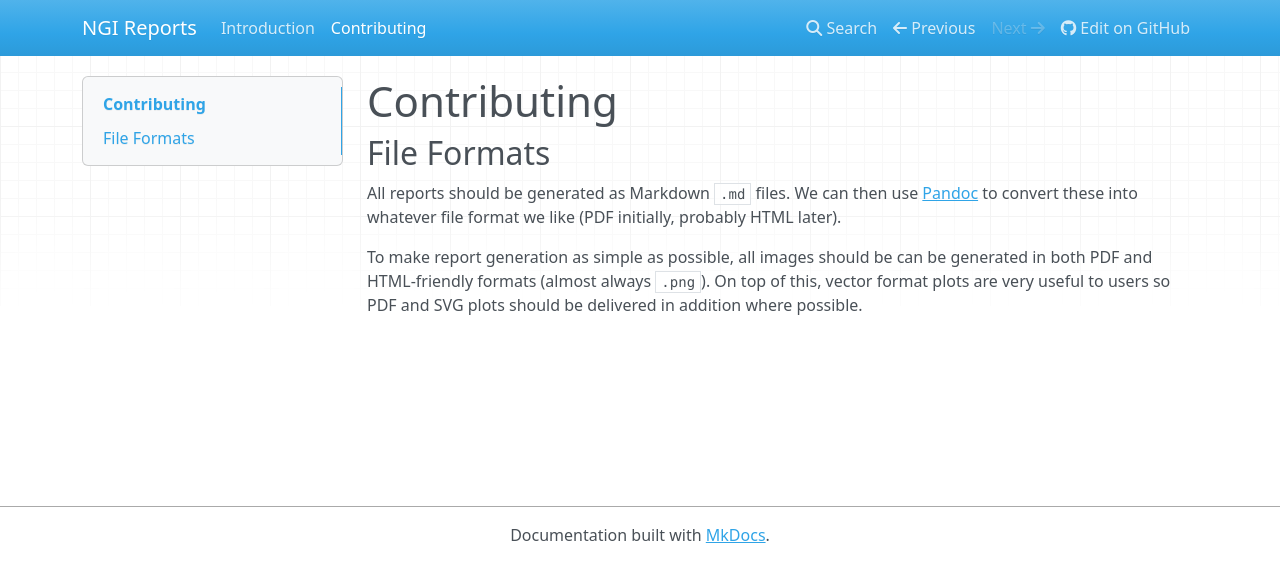
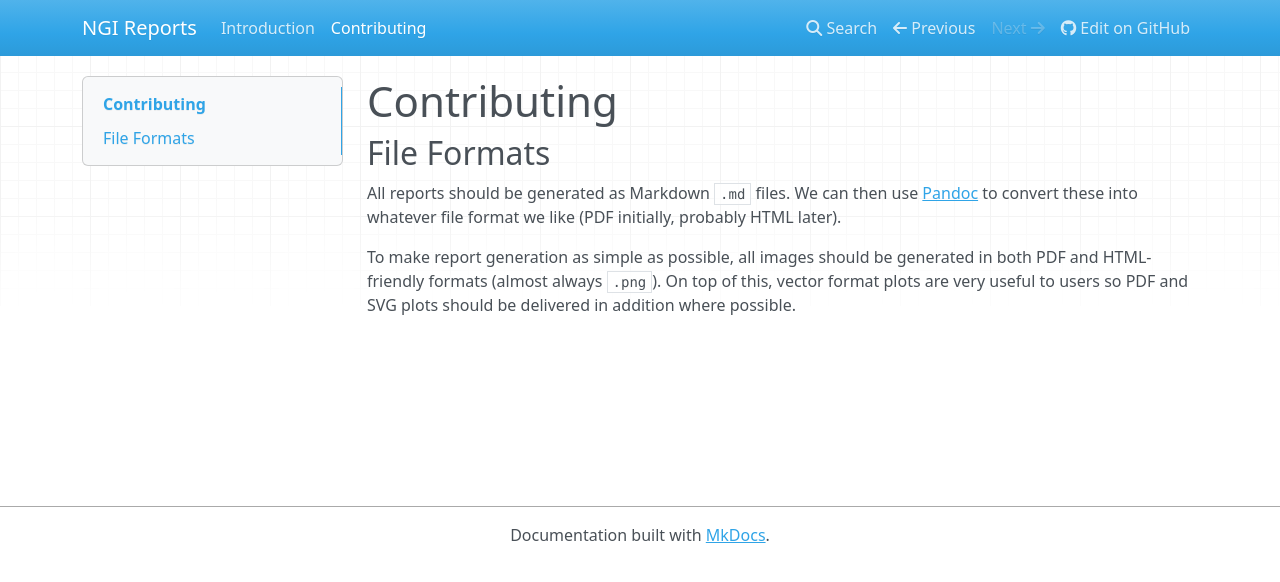
Before and after one commit to NationalGenomicsInfrastructure/ngi_reports, an MkDocs documentation site: the page built from docs/contributing.md, in a window 1280 px wide. Shown: the top 582 px of the page. Built offline with MkDocs 1.6.1, drawn with Linux system fonts in a browser that asks for light colours; nearby versions of some CDN libraries; old or Windows-style settings are respelled for this version of MkDocs.

Commit message:
Minor docs rewording

```diff
--- a/docs/contributing.md
+++ b/docs/contributing.md
@@ -6,6 +6,6 @@ use [Pandoc](http://johnmacfarlane.net/pandoc/) to convert these into
 whatever file format we like (PDF initially, probably HTML later).
 
 To make report generation as simple as possible, all images should be
-can be generated in both PDF and HTML-friendly formats (almost always
+generated in both PDF and HTML-friendly formats (almost always
 `.png`). On top of this, vector format plots are very useful to users
 so PDF and SVG plots should be delivered in addition where possible.
```
Also changed, not shown: docs/index.md (+1 -1 lines).
